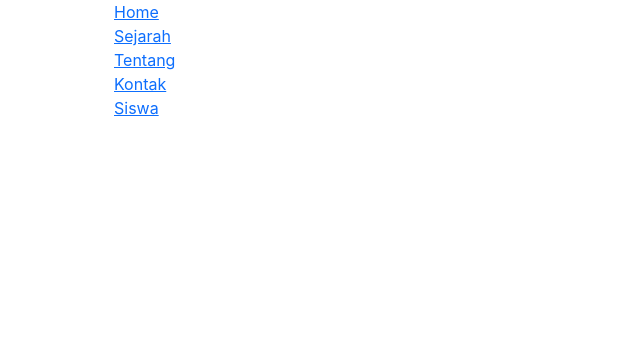
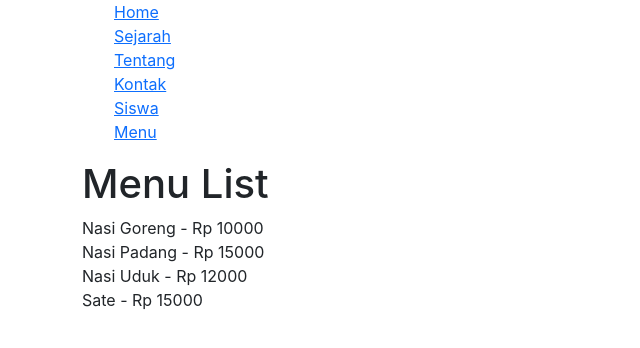
Before and after one commit to yasrilimam98/react-basic, a React (Create React App) app: page /menu in a window 1280 px wide. Shown: the top 348 px of the page, without its empty margins (0-640 px from the left). Built offline with nearby package versions, Linux system fonts and the light colour scheme.

Commit message:
basic data oject usestate

```diff
--- a/src/App.js
+++ b/src/App.js
@@ -6,6 +6,7 @@
 import Tentang from "./pages/Tentang";
 import { BrowserRouter, Route, Switch } from "react-router-dom";
 import Siswa from "./pages/Siswa";
+import Menu from "./pages/Menu";
 
 function App() {
   return (
@@ -18,6 +19,7 @@
           <Route path="/sejarah" component={Sejarah} />
           <Route path="/tentang" component={Tentang} />
           <Route path="/siswa" component={Siswa} />
+          <Route path="/menu" component={Menu} />
         </Switch>
       </div>
     </BrowserRouter>
--- /dev/null
+++ b/src/pages/Menu.js
@@ -0,0 +1,48 @@
+import { useState } from "react";
+function Menu() {
+  const [menus, setMenu] = useState([
+    {
+      idmenu: 1,
+      idkategori: 1,
+      nama: "Nasi Goreng",
+      harga: 10000,
+      gambar: "nasgor.jpg",
+    },
+    {
+      idmenu: 2,
+      idkategori: 1,
+      nama: "Nasi Padang",
+      harga: 15000,
+      gambar: "naspadang.jpg",
+    },
+    {
+      idmenu: 3,
+      idkategori: 1,
+      nama: "Nasi Uduk",
+      harga: 12000,
+      gambar: "nasuduk.jpg",
+    },
+    {
+      idmenu: 4,
+      idkategori: 2,
+      nama: "Sate",
+      harga: 15000,
+      gambar: "sate.jpg",
+    },
+  ]);
+
+  return (
+    <div className="App">
+      <h1>Menu List</h1>
+      <div>
+        {menus.map((data) => (
+          <li key={data.idmenu}>
+            {data.nama} - Rp {data.harga}
+          </li>
+        ))}
+      </div>
+    </div>
+  );
+}
+
+export default Menu;
--- a/src/pages/Nav.js
+++ b/src/pages/Nav.js
@@ -19,6 +19,9 @@
         <Link to="/siswa">
           <li>Siswa</li>
         </Link>
+        <Link to="/menu">
+          <li>Menu</li>
+        </Link>
       </ul>
     </div>
   );
```
